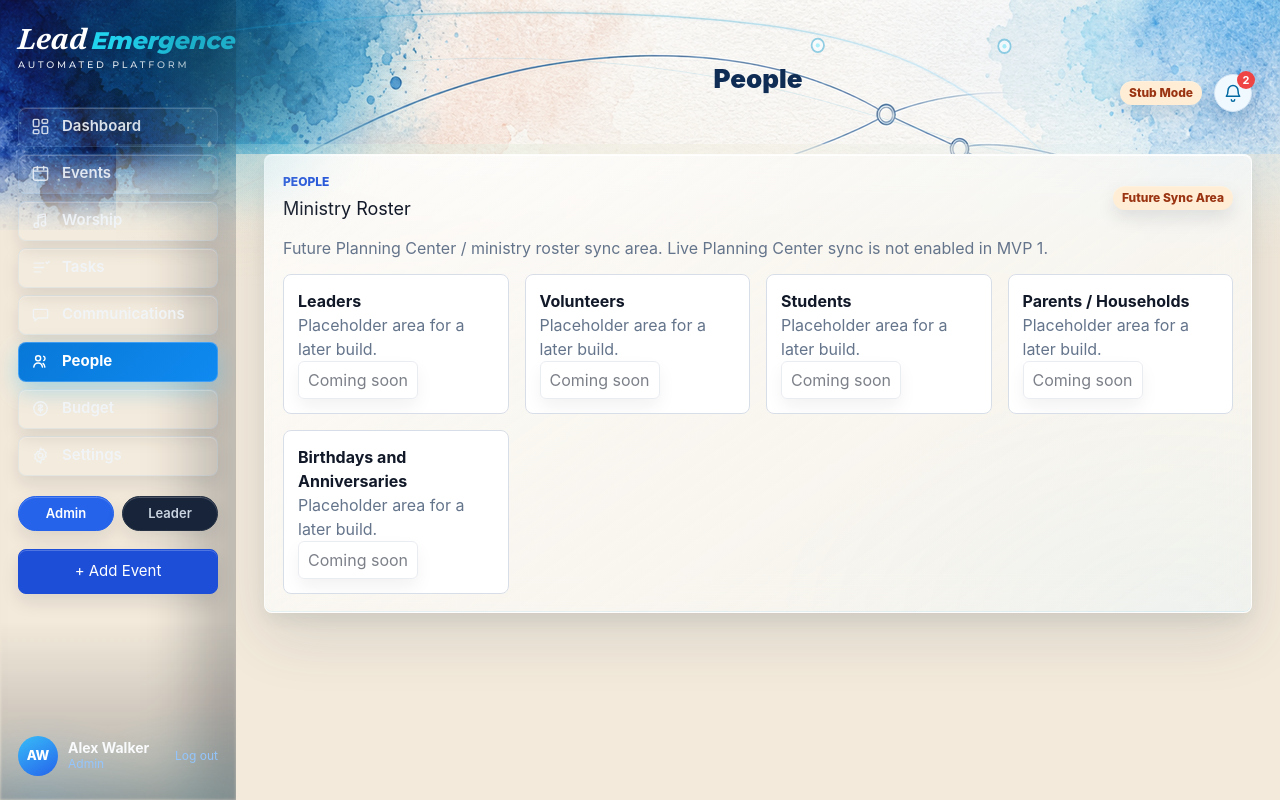
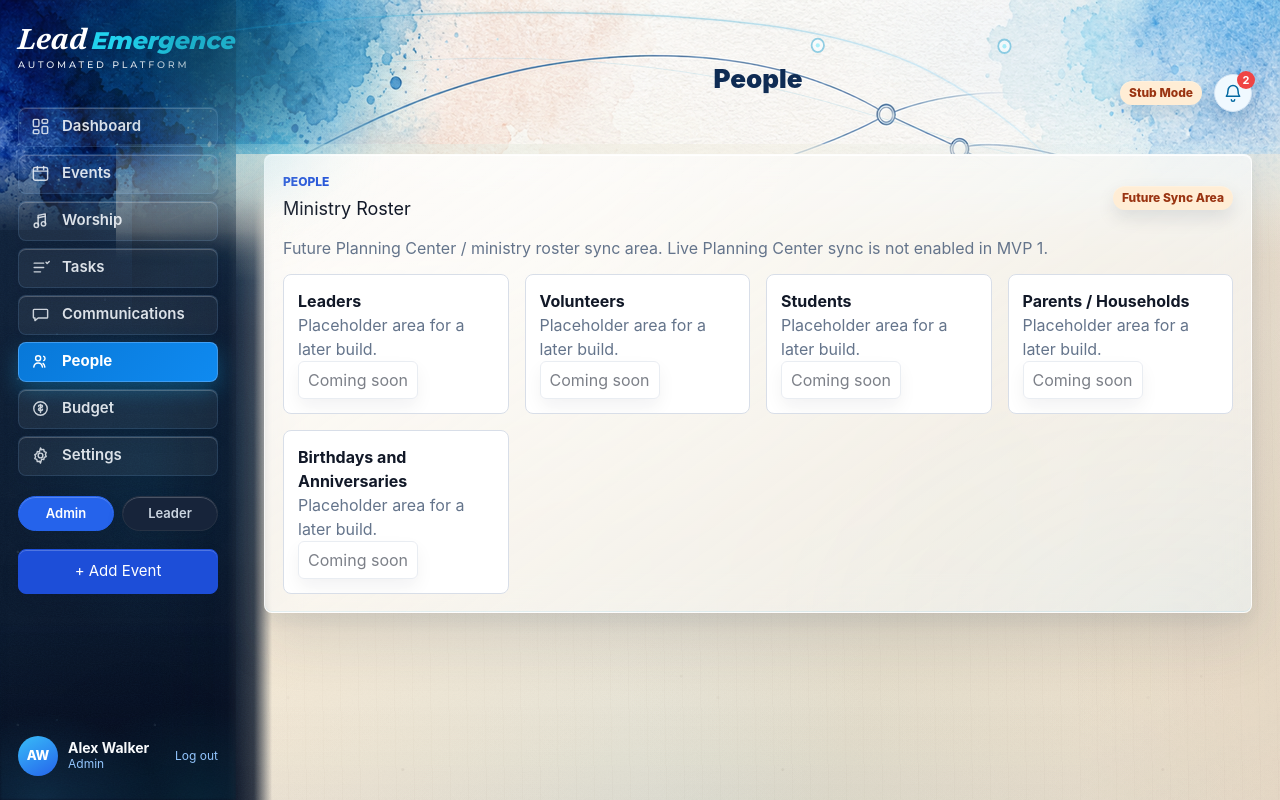
Before and after one commit to abostwick12/emergence-ministry-platform, a Next.js app: page /people in a window 1280 px wide. Built offline with nearby package versions, Linux system fonts and the light colour scheme; a web font is replaced by a local one.

Commit message:
Add shared shell material layers

```diff
--- a/components/app-shell.tsx
+++ b/components/app-shell.tsx
@@ -132,6 +132,8 @@ export function AppShell({ children }: { children: React.ReactNode }) {
 
   return (
     <div className="app-shell">
+      <div className="app-shell-parchment" aria-hidden="true" />
+      <div className="app-shell-night-sky" aria-hidden="true" />
       <div className="app-top-art-clip" aria-hidden="true">
         <UnifiedDashboardBrandArt />
       </div>
```
